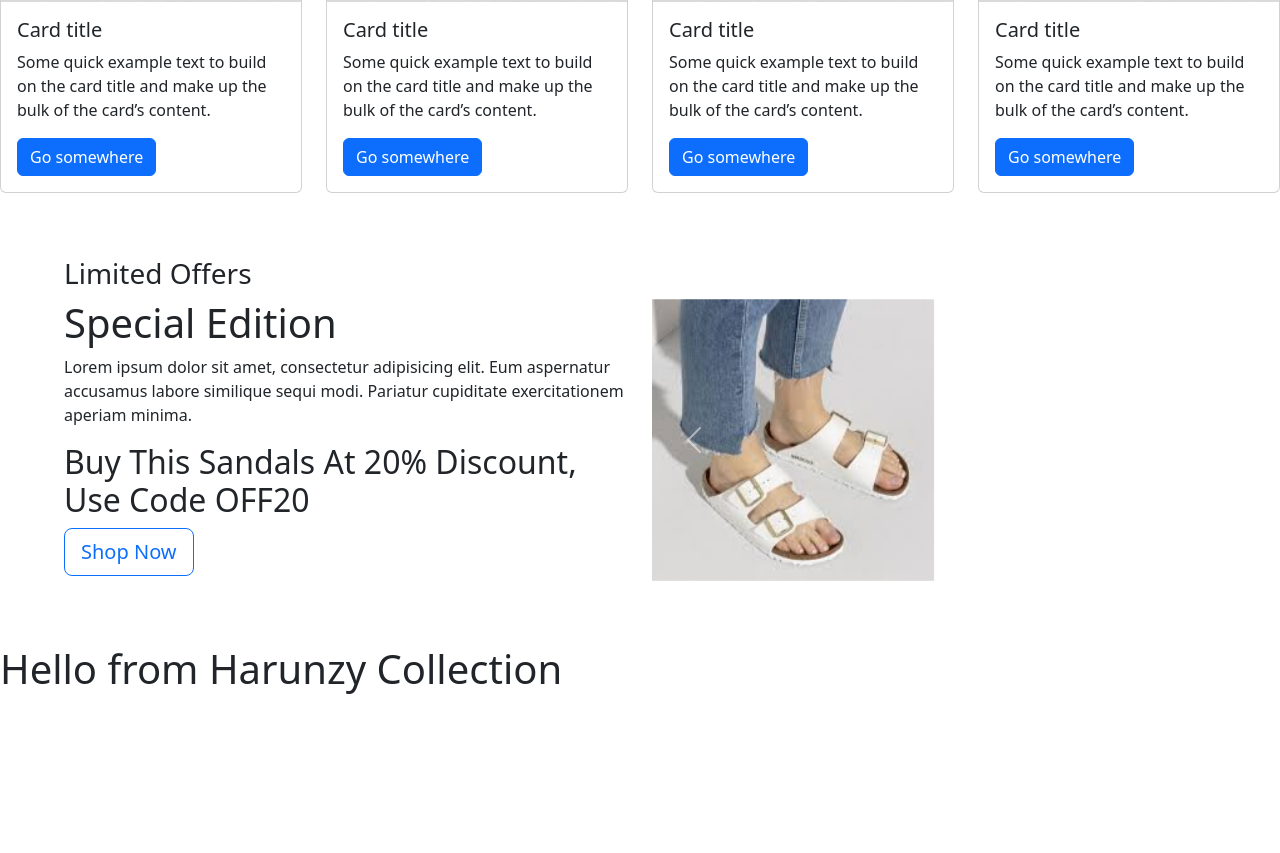
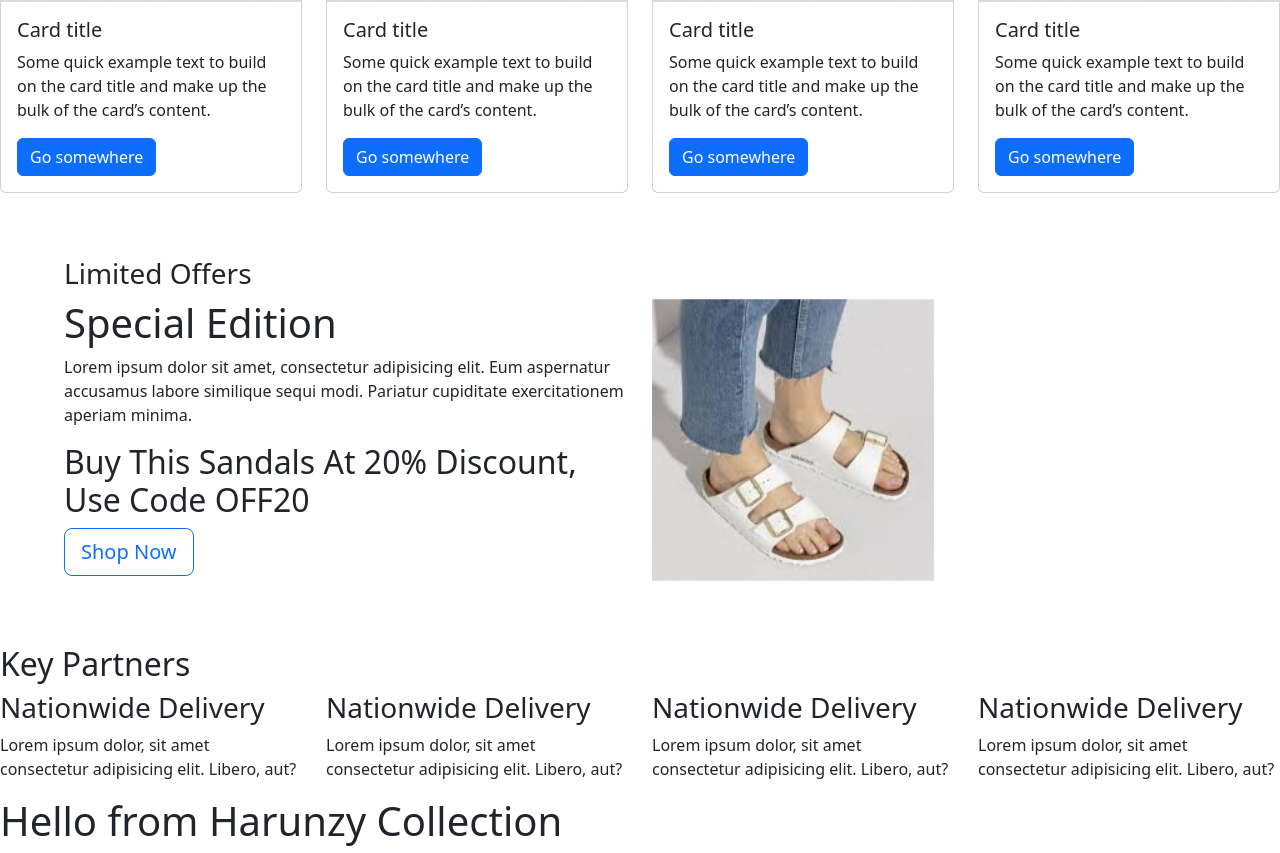
Before and after one commit to HarunaZakaria/HarunzyCollection, a React (Vite) app: page / in a window 1280 px wide. Shown: the part 1361-2214 px from the top of the page. Before the commit the page ends 2062 px from the top, so only its background shows below. Built offline with nearby package versions, Linux system fonts and the light colour scheme.

Commit message:
add key partners section

```diff
--- a/src/Components/Header.jsx
+++ b/src/Components/Header.jsx
@@ -122,18 +122,32 @@ export default function Header() {
                         <img src="/images/sandals.jpg" className="d-block w-50" alt="..."/>
                         </div>
                     </div>
-                    <button className="carousel-control-prev" type="button" data-bs-target="#carouselExample" data-bs-slide="prev">
-                        <span className="carousel-control-prev-icon" aria-hidden="true"></span>
-                        <span className="visually-hidden">Previous</span>
-                    </button>
-                    <button className="carousel-control-next" type="button" data-bs-target="#carouselExample" data-bs-slide="next">
-                        <span className="carousel-control-next-icon" aria-hidden="true"></span>
-                        <span className="visually-hidden">Next</span>
-                    </button>
                     </div>
                 </div>
             </div>
             {/* Special offers section end */}
+
+            {/* Partners Section  end */}
+            <div className="row">
+                <h2>Key Partners</h2>
+                <div className="col-lg-3">
+                    <h3>Nationwide Delivery</h3>
+                    <p>Lorem ipsum dolor, sit amet consectetur adipisicing elit. Libero, aut?</p>
+                </div>
+                 <div className="col-lg-3">
+                    <h3>Nationwide Delivery</h3>
+                    <p>Lorem ipsum dolor, sit amet consectetur adipisicing elit. Libero, aut?</p>
+                </div>
+                 <div className="col-lg-3">
+                    <h3>Nationwide Delivery</h3>
+                    <p>Lorem ipsum dolor, sit amet consectetur adipisicing elit. Libero, aut?</p>
+                </div>
+                 <div className="col-lg-3">
+                    <h3>Nationwide Delivery</h3>
+                    <p>Lorem ipsum dolor, sit amet consectetur adipisicing elit. Libero, aut?</p>
+                </div>
+            </div>
+            {/* Partners Section end */}
         </div>
     )
 }
```
